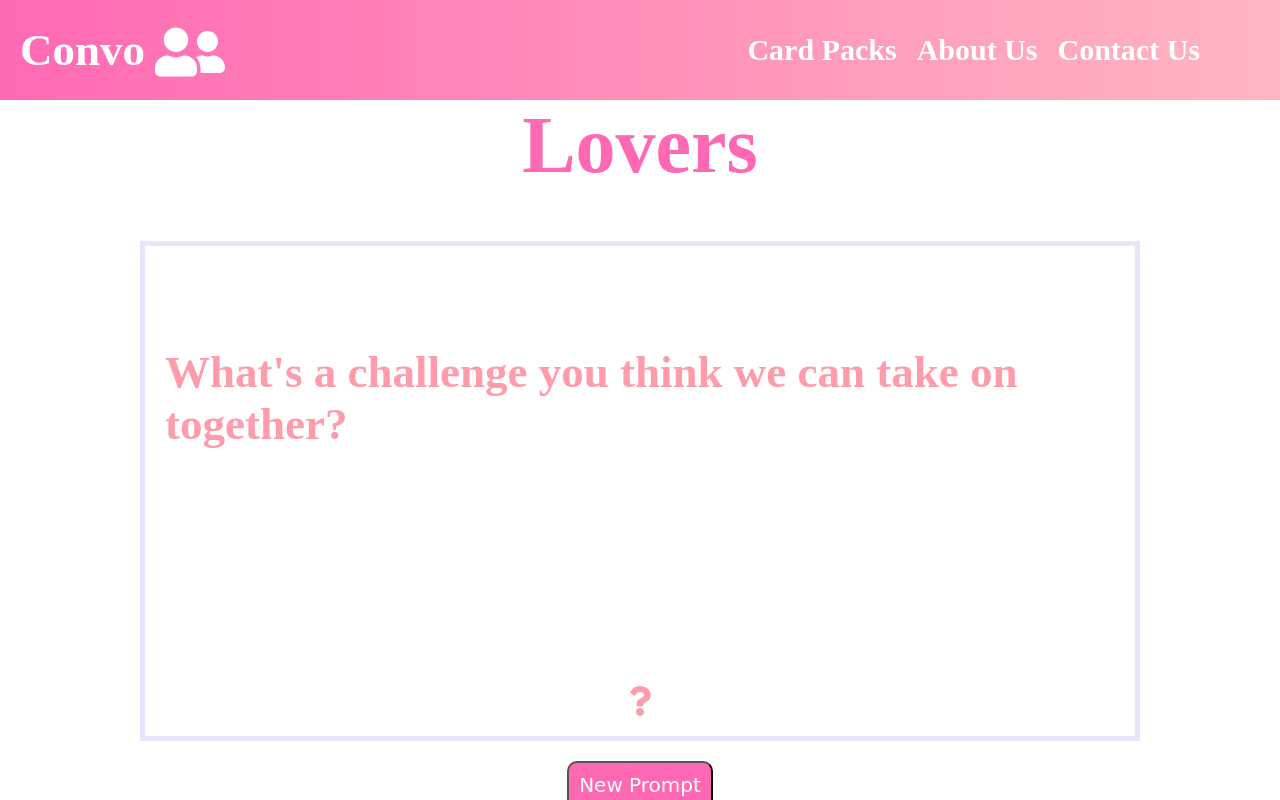
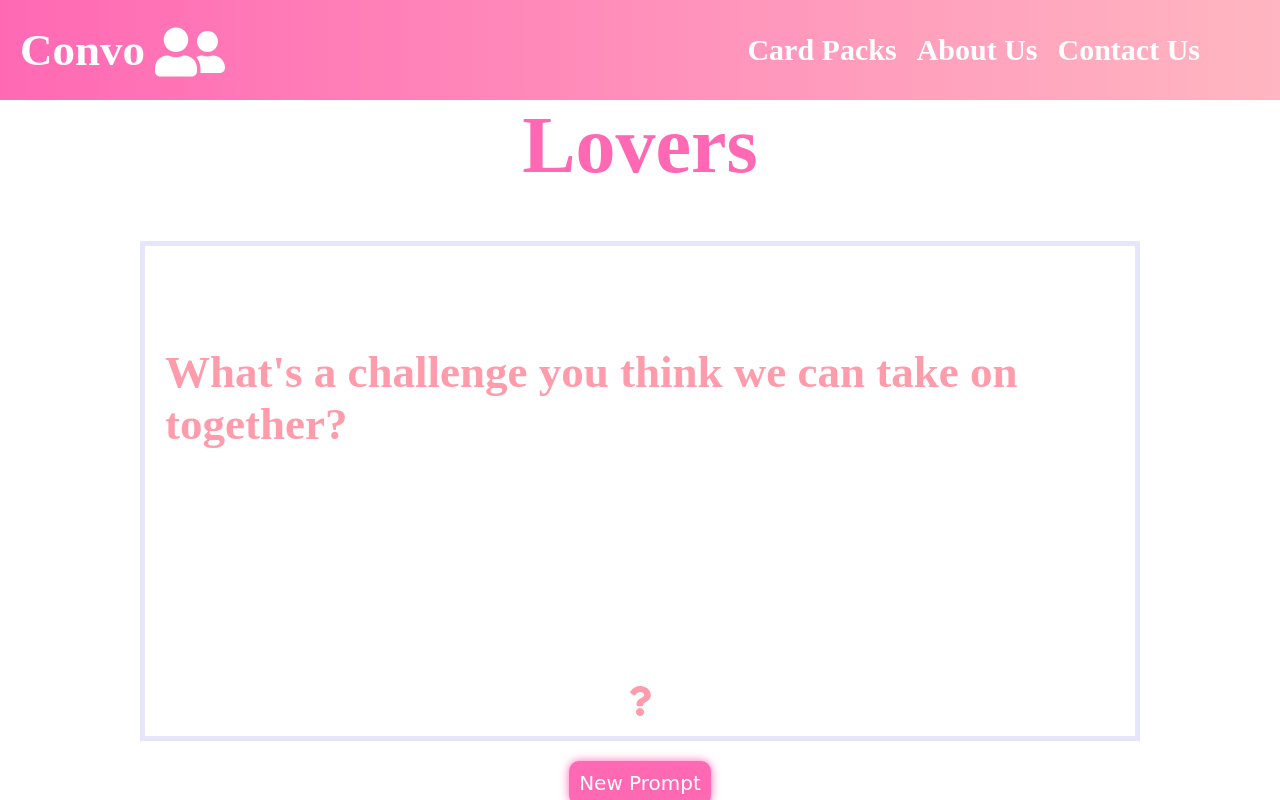
Before and after one commit to NickYuannn/Conversation-Cards, a React (Vite) app: page /Conversation-Cards/Lovers in a window 1280 px wide. In both pictures the pointer is over the button "New Prompt". Shown: the top 800 px of the page. Built offline with nearby package versions, Linux system fonts and the light colour scheme.

Commit message:
button changes

```diff
--- a/src/Components/CardPage.css
+++ b/src/Components/CardPage.css
@@ -41,8 +41,15 @@
   padding: 10px;
   border-radius: 10px;
   margin-top: 20px;
+  border: none;
 
   font-family: "comic sans ms";
+  transition: all 0.2s ease;
+}
+
+.cardpage-container button:hover {
+  transition: all 0.2s ease;
+  box-shadow: 0 0 10px hotpink;
 }
 
 .turn-container {
```
